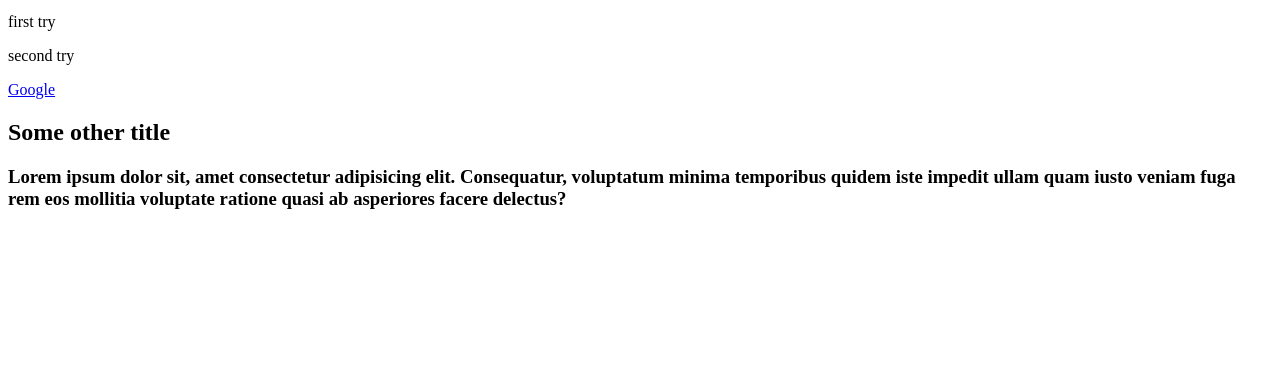
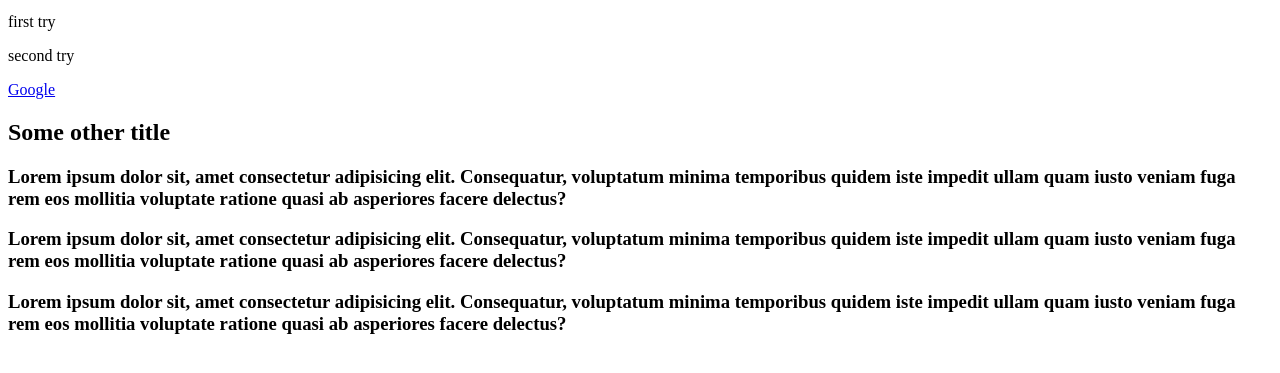
Before and after one commit to olhalesyk/poco_groupF_project, a plain HTML site: page index.html in a window 1280 px wide. Shown: the part 101-474 px from the top of the page. Drawn offline with Linux system fonts and the light colour scheme.

Commit message:
Multiple h3s

```diff
--- a/index.html
+++ b/index.html
@@ -18,7 +18,17 @@
     <a href="google.com">Google</a>
     <h2>Some other title</h2>
 
-    <h3>Lorem ipsum dolor sit, amet consectetur adipisicing elit. Consequatur, voluptatum minima temporibus quidem iste impedit ullam quam iusto veniam fuga rem eos mollitia voluptate ratione quasi ab asperiores facere delectus?</h2>
+    <h3>Lorem ipsum dolor sit, amet consectetur adipisicing elit. Consequatur, voluptatum minima temporibus quidem iste
+        impedit ullam quam iusto veniam fuga rem eos mollitia voluptate ratione quasi ab asperiores facere delectus?
+    </h3>
+    <h3>Lorem ipsum dolor sit, amet consectetur adipisicing elit. Consequatur, voluptatum minima temporibus quidem iste
+        impedit ullam quam iusto veniam fuga rem eos mollitia voluptate ratione quasi ab asperiores facere delectus?
+    </h3>
+    <h3>Lorem ipsum dolor sit, amet consectetur adipisicing elit. Consequatur, voluptatum minima temporibus quidem iste
+        impedit ullam quam iusto veniam fuga rem eos mollitia voluptate ratione quasi ab asperiores facere delectus?
+    </h3>
+
+
 
 </body>
 
```
